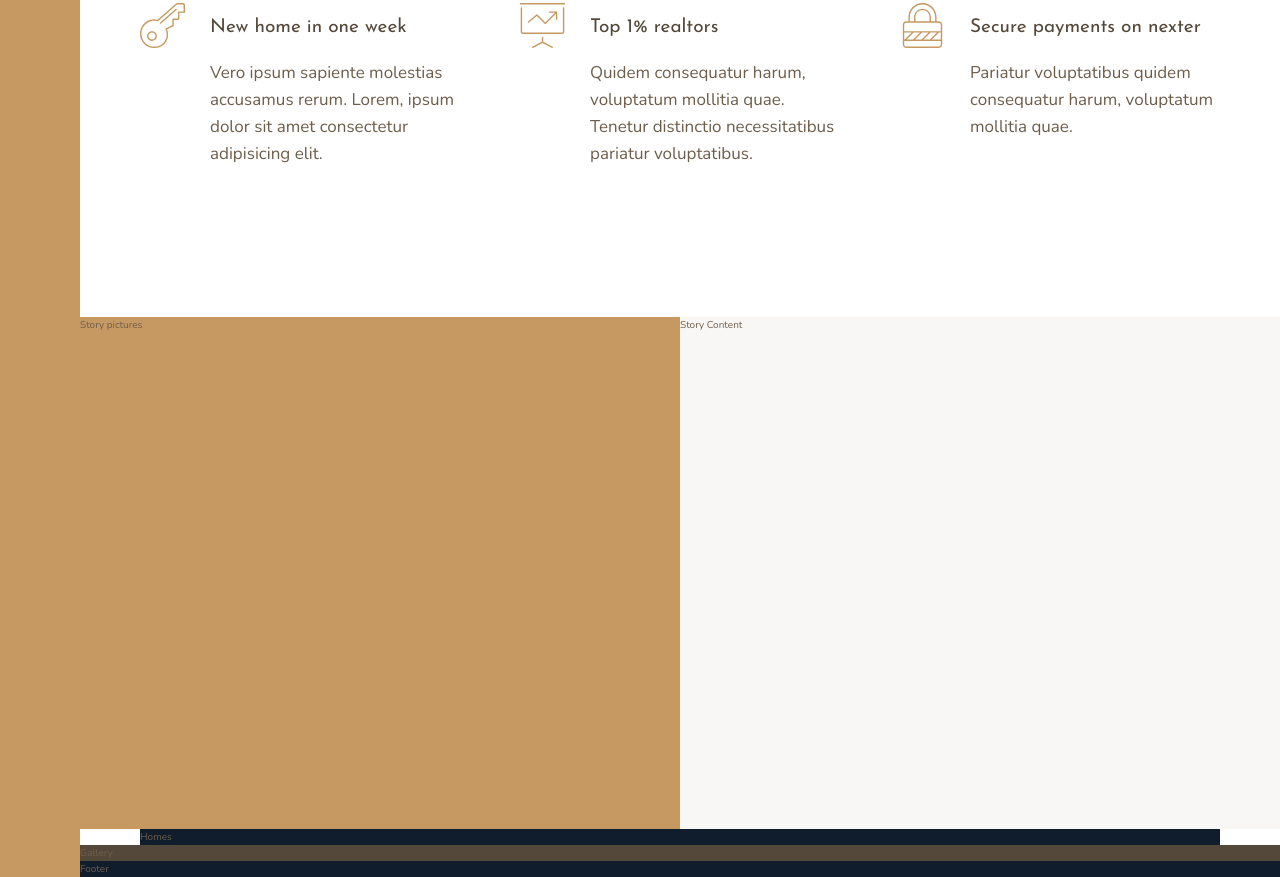
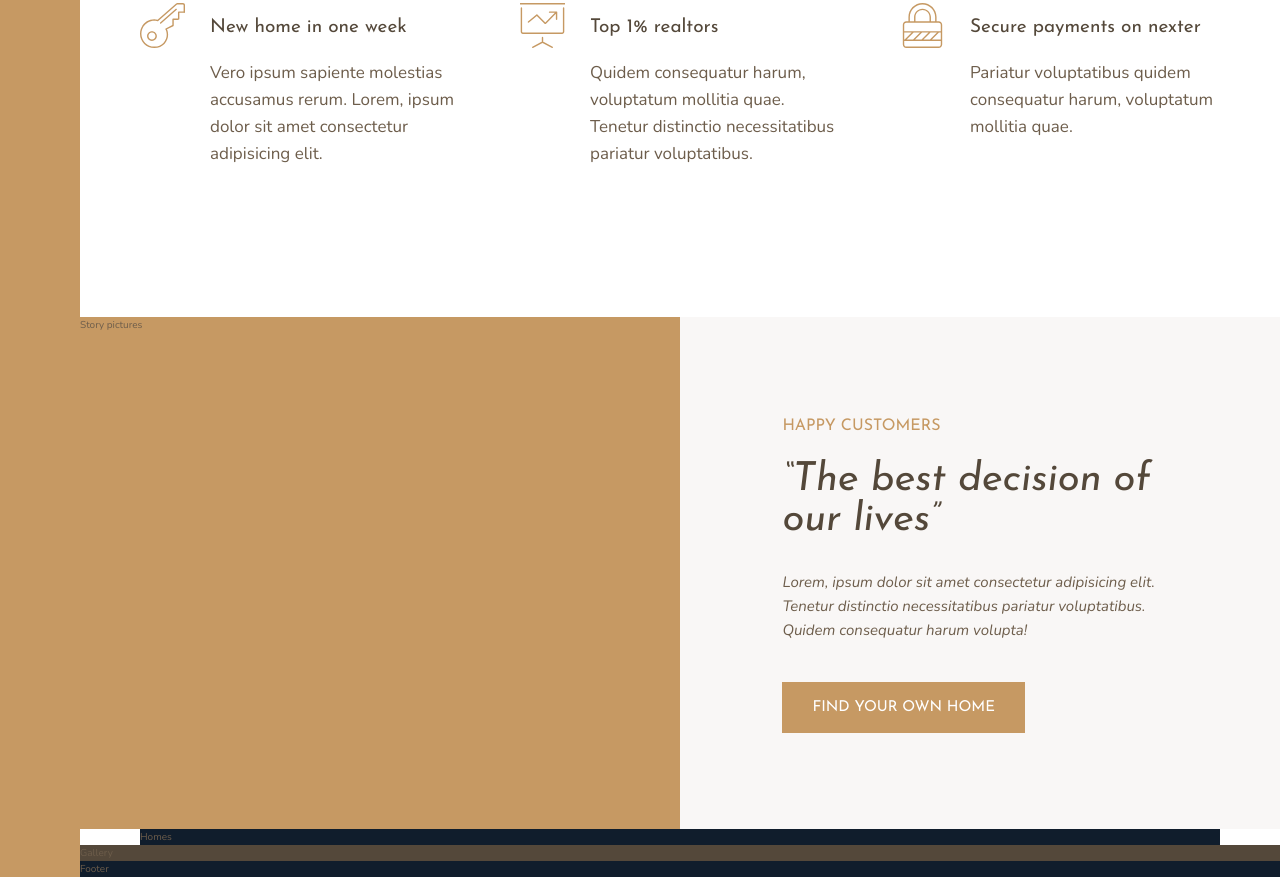
Before and after one commit to SeunSarumi/Nexter, a website: page index.html in a window 1280 px wide. Shown: the part 991-1868 px from the top of the page. Drawn offline with nearby package versions, Linux system fonts and the light colour scheme.

Commit message:
story content

```diff
--- a/index.html
+++ b/index.html
@@ -72,7 +72,14 @@
       </div>
     </section>
     <div class="story__pictures">Story pictures</div>
-    <div class="story__content">Story Content</div>
+    <div class="story__content">
+      <h3 class="heading-3 mb-sm">Happy Customers</h3>
+      <h2 class="heading-2 heading-2--dark mb-md">&ldquo;The best decision of our lives&rdquo;</h2>
+      <p class="story__text">
+        Lorem, ipsum dolor sit amet consectetur adipisicing elit. Tenetur distinctio necessitatibus pariatur voluptatibus. Quidem consequatur harum volupta!
+      </p>
+      <button class="btn">Find your own home</button>
+    </div>
     <section class="homes">Homes</section>
     <section class="gallery">Gallery</section>
     <footer class="footer">Footer</footer>
--- a/sass/_story.scss
+++ b/sass/_story.scss
@@ -5,7 +5,20 @@
   }
 
   &__content {
+    display: flex;
+    flex-direction: column;
+    justify-content: center;
+    align-items: flex-start;
+
     background-color: $color-grey-light-1;
     grid-column: col-start 5 / full-end;
+
+    padding: 6rem 8vw;
+  }
+
+  &__text {
+    font-size: 1.5rem;
+    font-style: italic;
+    margin-bottom: 4rem;
   }
 }
--- a/sass/_typography.scss
+++ b/sass/_typography.scss
@@ -9,10 +9,24 @@
 
 .heading-2 {
   @extend %heading;
+  font-size: 4rem;
+  font-style: italic;
+  line-height: 1;
+
+  &--light {
+    color: $color-grey-light-1;
+  }
+
+  &--dark {
+    color: $color-grey-dark-1;
+  }
 }
 
 .heading-3 {
   @extend %heading;
+  font-size: 1.6rem;
+  color: $color-primary;
+  text-transform: uppercase;
 }
 
 .heading-4 {
@@ -27,3 +41,37 @@
     color: $color-grey-dark-1;
   }
 }
+
+.btn {
+  background-color: $color-primary;
+  color: #fff;
+  border: none;
+  border-radius: 0;
+  font-family: $font-display;
+  font-size: 1.5rem;
+  text-transform: uppercase;
+  padding: 1.8rem 3rem;
+  cursor: pointer;
+  transition: all 0.2s;
+
+  &:hover {
+    background-color: $color-primary-dark;
+  }
+}
+
+// Helper Classes
+.mb-sm {
+  margin-bottom: 2rem;
+}
+
+.mb-md {
+  margin-bottom: 3rem;
+}
+
+.mb-lg {
+  margin-bottom: 4rem;
+}
+
+.mb-hg {
+  margin-bottom: 5rem;
+}
```
Also changed, not shown: css/style.css.
